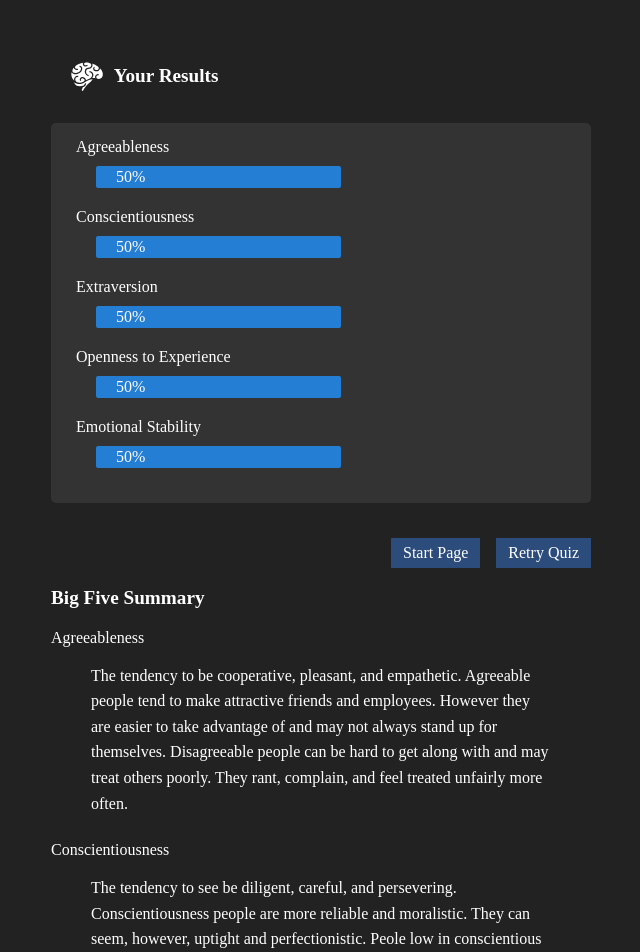
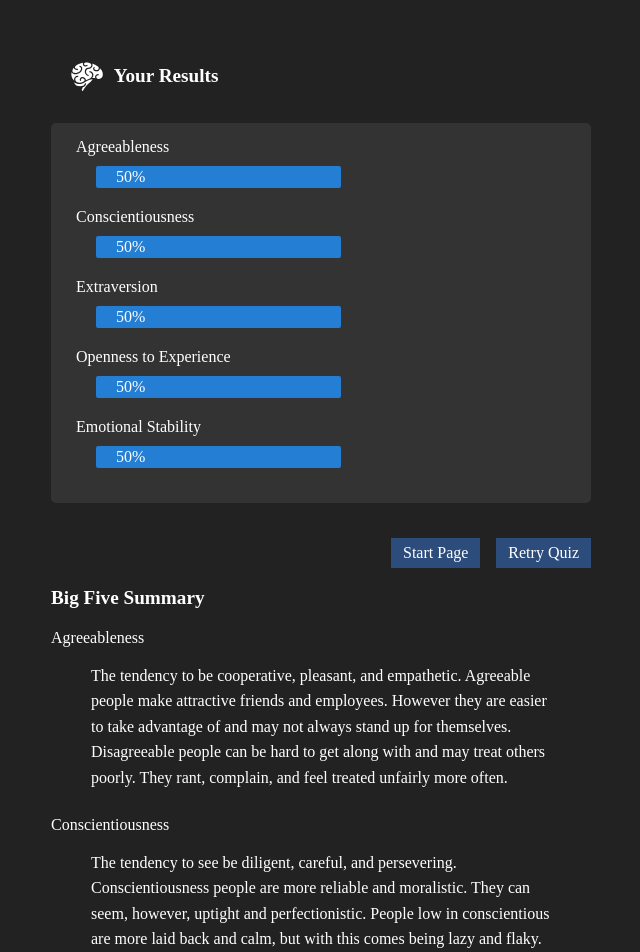
Before and after one commit to knyeol/personality-survey, a React (Create React App) app: page /result in a window 1280 px wide. Shown: the top 952 px of the page, without its empty margins (319-959 px from the left). Built offline with nearby package versions, Linux system fonts and the light colour scheme.

Commit message:
update descriptions

```diff
--- a/src/Components/Description.js
+++ b/src/Components/Description.js
@@ -39,18 +39,18 @@ export const Description = ({ setState }) => {
         <label>Agreeableness</label>
         <figure>
           The tendency to be cooperative, pleasant, and empathetic. Agreeable
-          people tend to make attractive friends and employees. However they are
-          easier to take advantage of and may not always stand up for
-          themselves. Disagreeable people can be hard to get along with and may
-          treat others poorly. They rant, complain, and feel treated unfairly
-          more often.
+          people make attractive friends and employees. However they are easier
+          to take advantage of and may not always stand up for themselves.
+          Disagreeable people can be hard to get along with and may treat others
+          poorly. They rant, complain, and feel treated unfairly more often.
         </figure>
         <label>Conscientiousness</label>
         <figure>
           The tendency to see be diligent, careful, and persevering.
           Conscientiousness people are more reliable and moralistic. They can
-          seem, however, uptight and perfectionistic. Peole low in conscientious
-          are more laid back and calm. But they are also more lazy and flaky.
+          seem, however, uptight and perfectionistic. People low in
+          conscientious are more laid back and calm, but with this comes being
+          lazy and flaky.
         </figure>
         <label>Extraversion</label>
         <figure>
```
